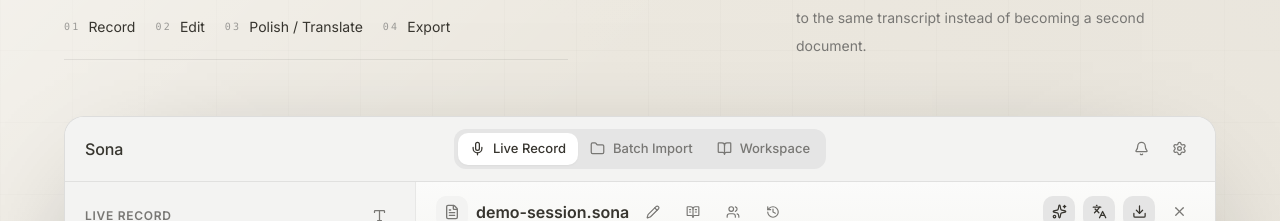
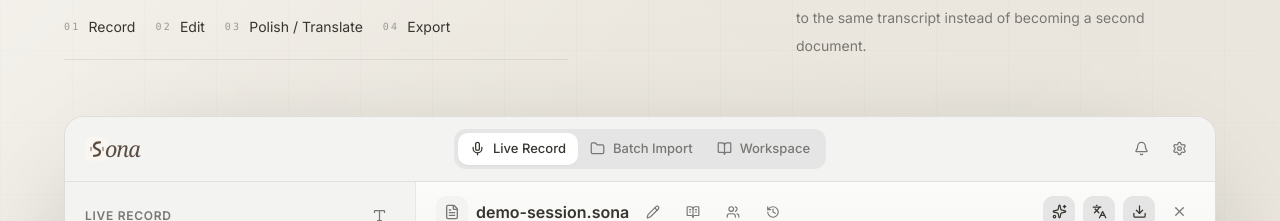
Before and after one commit to AirSodaz/Sona-Docs, a Next.js app: page / in a window 1280 px wide. Shown: the part 1302-1523 px from the top of the page. Built offline with nearby package versions, Linux system fonts and the light colour scheme; no server answers.

Commit message:
style(preview): replace plain-text app name with stylized logo in product GUI mockup

```diff
--- a/components/Logo.tsx
+++ b/components/Logo.tsx
@@ -2,9 +2,10 @@
 
 interface LogoProps {
   className?: string;
+  forceLight?: boolean;
 }
 
-export function Logo({ className }: LogoProps) {
+export function Logo({ className, forceLight = false }: LogoProps) {
   return (
     <svg
       xmlns="http://www.w3.org/2000/svg"
@@ -12,9 +13,21 @@
       className={className}
     >
       {/* Background */}
-      <rect width="512" height="512" rx="112" className="fill-[#f9f5f0] dark:fill-[#1A1A1A] transition-colors" />
+      <rect
+        width="512"
+        height="512"
+        rx="112"
+        className={forceLight ? "fill-[#f9f5f0]" : "fill-[#f9f5f0] dark:fill-[#1A1A1A] transition-colors"}
+      />
 
-      <g transform="translate(256, 256)" className="stroke-[#5c4d43] dark:stroke-[#E0E0E0] transition-colors" strokeWidth="48" strokeLinecap="round" strokeLinejoin="round" fill="none">
+      <g
+        transform="translate(256, 256)"
+        className={forceLight ? "stroke-[#5c4d43]" : "stroke-[#5c4d43] dark:stroke-[#E0E0E0] transition-colors"}
+        strokeWidth="48"
+        strokeLinecap="round"
+        strokeLinejoin="round"
+        fill="none"
+      >
         {/* Abstract "S" formed by an audio wave.
              Starting from top right, curving down left (top half of S),
              curving down right (middle wave), curving down left (bottom half of S).
--- a/components/transcript-demo.tsx
+++ b/components/transcript-demo.tsx
@@ -37,6 +37,7 @@
   X,
 } from 'lucide-react';
 import type { DemoContent, DemoSegment, DemoStageId } from '@/lib/homepage-content';
+import { Logo } from '@/components/Logo';
 
 const stageTransition = {
   duration: 0.48,
@@ -231,9 +232,15 @@
   return (
     <header className="grid min-h-14 grid-cols-1 gap-3 border-b border-black/8 bg-[#f3f3f2] px-3 py-3 sm:grid-cols-[1fr_auto_1fr] sm:items-center sm:px-5">
       <div className="flex min-w-0 items-center gap-2 justify-self-start">
-        <h3 className="truncate text-base font-medium tracking-[-0.01em] text-[#37352f]">
-          {demo.appName}
-        </h3>
+        <div className="flex items-center">
+          <Logo className="h-5 w-5 rounded-md sm:h-6 sm:w-6" forceLight />
+          <span
+            className="-ml-1 mt-0.5 text-[1.2rem] font-serif italic tracking-tighter text-[#5c4d43] sm:text-[1.35rem]"
+            style={{ fontFamily: 'Georgia, serif' }}
+          >
+            ona
+          </span>
+        </div>
       </div>
 
       <div
```
